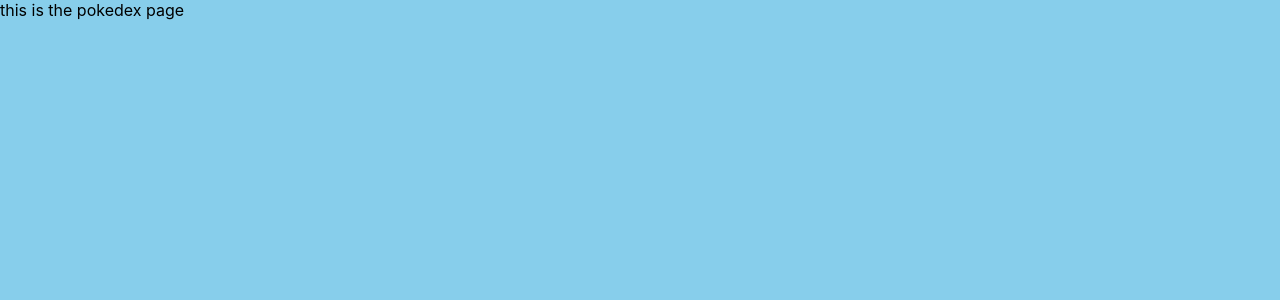
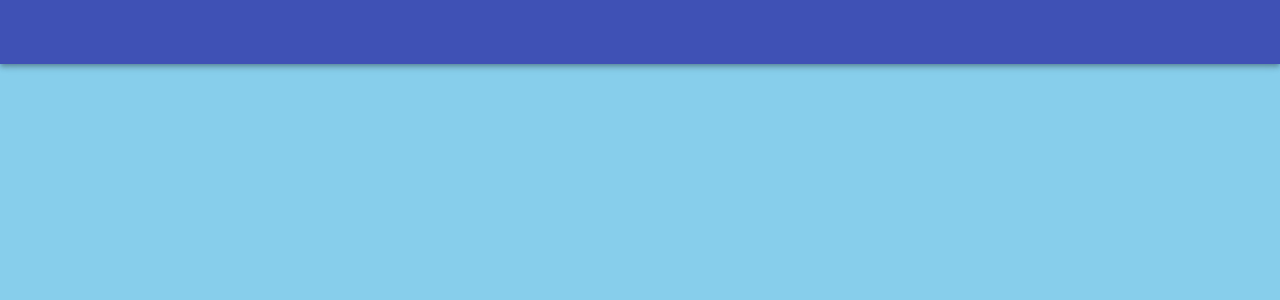
Before and after one commit to Chen-Stefan/React-MaterialUI, a React (Create React App) app in the folder react_material/: page / in a window 1280 px wide. Shown: the top 300 px of the page. Built offline with nearby package versions, Linux system fonts and the light colour scheme.

Commit message:
Add navbar from material UI

```diff
--- a/react_material/src/components/Pokedex.js
+++ b/react_material/src/components/Pokedex.js
@@ -1,7 +1,14 @@
 import React from "react";
+import { AppBar, Toolbar } from "@material-ui/core";
 
 function Pokedex() {
-  return <div>this is the pokedex page</div>;
+  return (
+    <>
+      <AppBar position='static'>
+        <Toolbar />
+      </AppBar>
+    </>
+  )
 }
 
 export default Pokedex;
```
